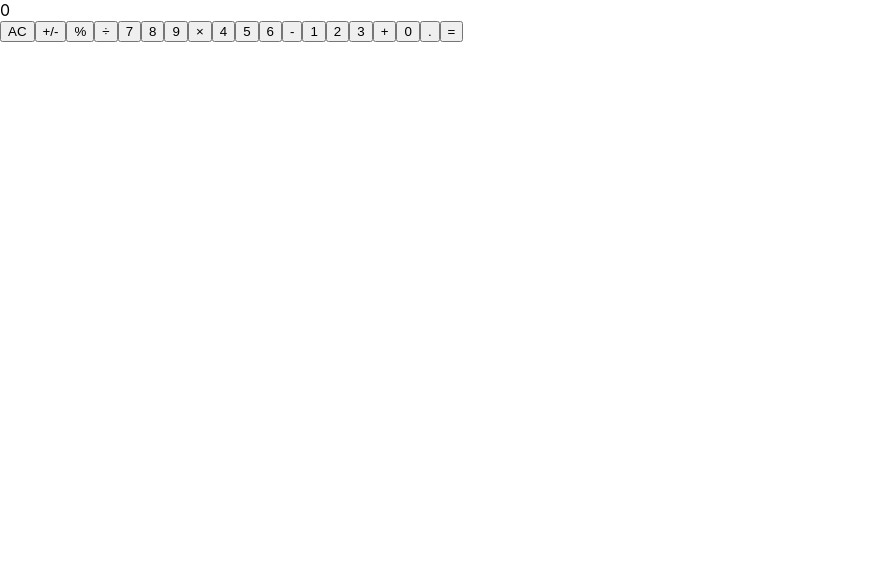
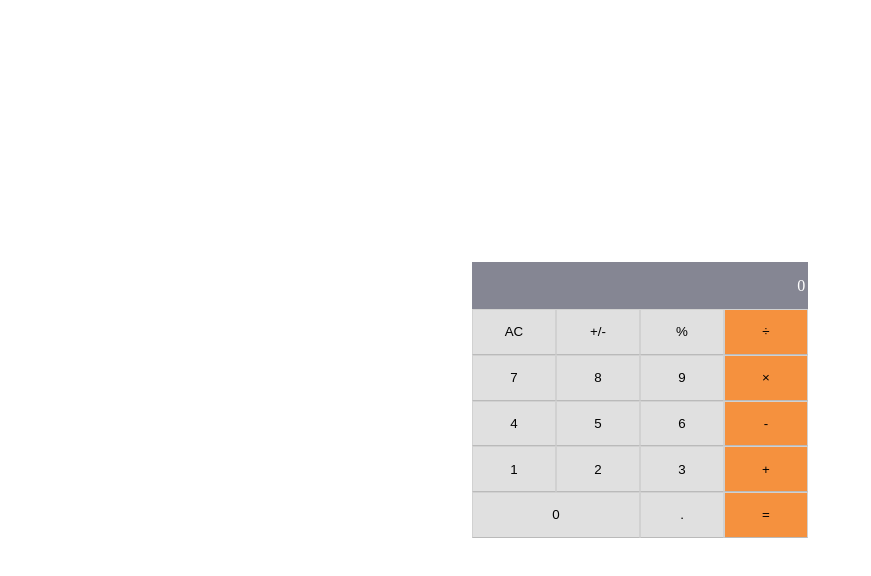
Before and after one commit to astroboyReloaded/Math-Magicians, a React (Create React App) app: page / in a window 1280 px wide. Shown: the top 576 px of the page, without its empty margins (0-871 px from the left). Built offline with nearby package versions, Linux system fonts and the light colour scheme.

Commit message:
Add style (index/App.css)

```diff
--- a/src/App.css
+++ b/src/App.css
@@ -1,39 +1,36 @@
-.App {
-  text-align: center;
+.calculator {
+  display: flex;
+  flex-wrap: wrap;
+  width: 21rem;
 }
 
-.App-logo {
-  height: 40vmin;
-  pointer-events: none;
-}
-
-@media (prefers-reduced-motion: no-preference) {
-  .App-logo {
-    animation: App-logo-spin infinite 20s linear;
-  }
-}
-
-.App-header {
-  background-color: #282c34;
-  min-height: 100vh;
-  display: flex;
-  flex-direction: column;
-  align-items: center;
-  justify-content: center;
-  font-size: calc(10px + 2vmin);
+.Screen {
+  display: block;
+  width: 100%;
+  background-color: rgba(133, 134, 147, 255);
+  text-align: right;
+  padding: 0.9rem 0.18rem;
   color: white;
 }
 
-.App-link {
-  color: #61dafb;
+.Keys {
+  display: flex;
+  flex-wrap: wrap;
 }
 
-@keyframes App-logo-spin {
-  from {
-    transform: rotate(0deg);
-  }
+.key {
+  flex-basis: 25%;
+  padding: 0.9rem;
+  background-color: rgba(224, 224, 224, 255);
+  border: 1px solid;
+  border-color: rgba(209, 209, 209, 255);
+  border-bottom-color: rgba(186, 186, 186, 255);
+}
 
-  to {
-    transform: rotate(360deg);
-  }
+.key-operator {
+  background-color: rgba(245, 145, 62, 255);
 }
+
+.zero {
+  flex-basis: 50%;
+}
--- a/src/index.css
+++ b/src/index.css
@@ -1,27 +1,8 @@
 body {
   margin: 0;
-  font-family:
-    -apple-system,
-    BlinkMacSystemFont,
-    'Segoe UI',
-    'Roboto',
-    'Oxygen',
-    'Ubuntu',
-    'Cantarell',
-    'Fira Sans',
-    'Droid Sans',
-    'Helvetica Neue',
-    sans-serif;
-  -webkit-font-smoothing: antialiased;
-  -moz-osx-font-smoothing: grayscale;
+  display: flex;
+  flex-direction: column;
+  align-items: center;
+  justify-content: center;
+  height: 100vh;
 }
-
-code {
-  font-family:
-    source-code-pro,
-    Menlo,
-    Monaco,
-    Consolas,
-    'Courier New',
-    monospace;
-}
```
